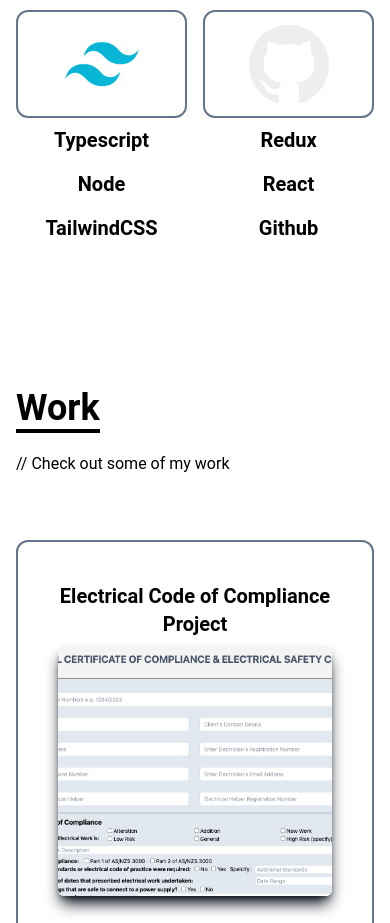
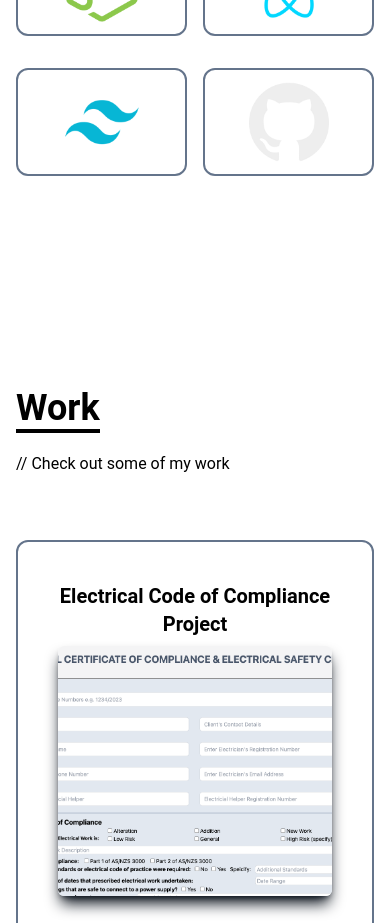
Before and after one commit to pulsarbeam/personal-website, a React (Vite) app: page / in a window 390 px wide. Shown: the part 2160-3083 px from the top of the page. Built offline with nearby package versions, Linux system fonts and the light colour scheme.

Commit message:
fixed some css

```diff
--- a/src/components/Skills.tsx
+++ b/src/components/Skills.tsx
@@ -51,7 +51,7 @@ const Skills = () => {
               />
             </div>
           </div>
-          <div className="w-full grid grid-cols-2 sm:grid-cols-6 gap-4 text-center">
+          <div className="hidden md:grid md:grid-cols-6 lg:grid-cols-6 gap-4 text-center">
             <p className=" text-xl font-bold ">Typescript</p>
             <p className=" text-xl font-bold ">Redux</p>
             <p className=" text-xl font-bold ">Node</p>
```
